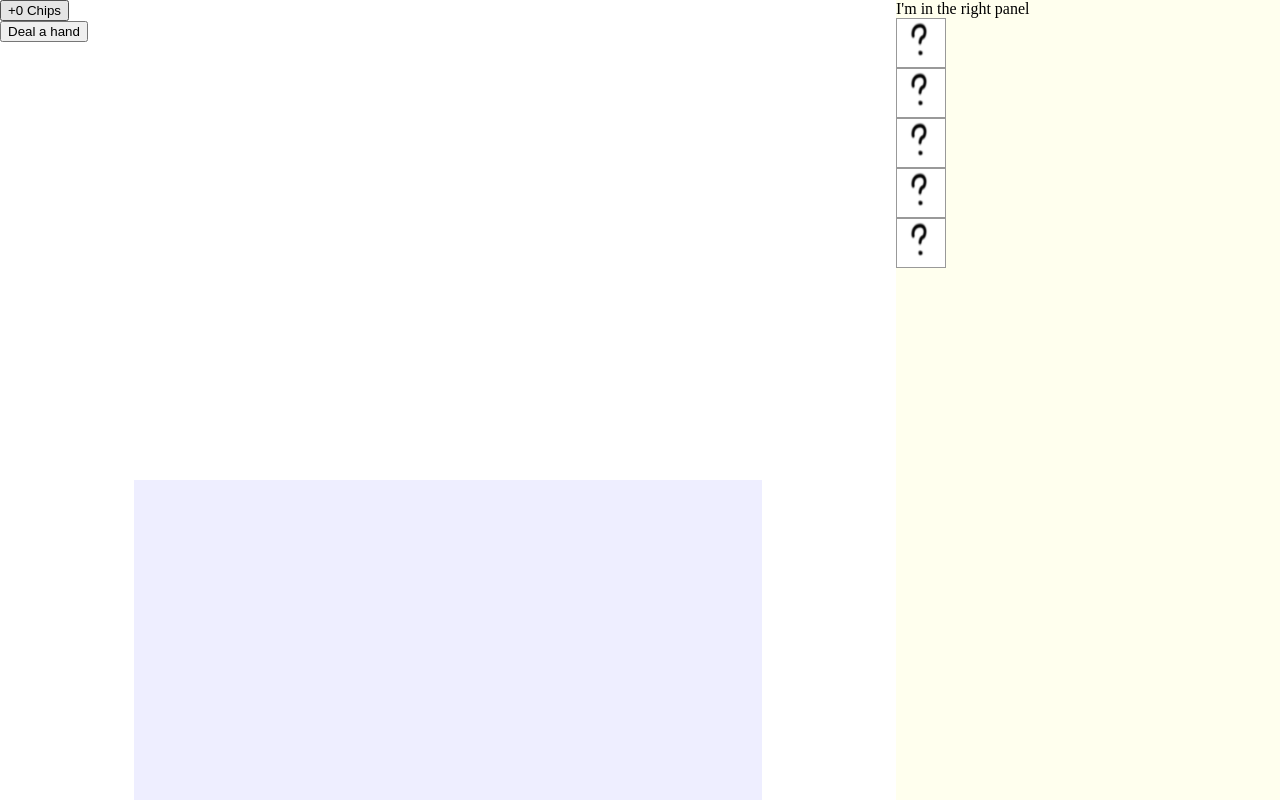
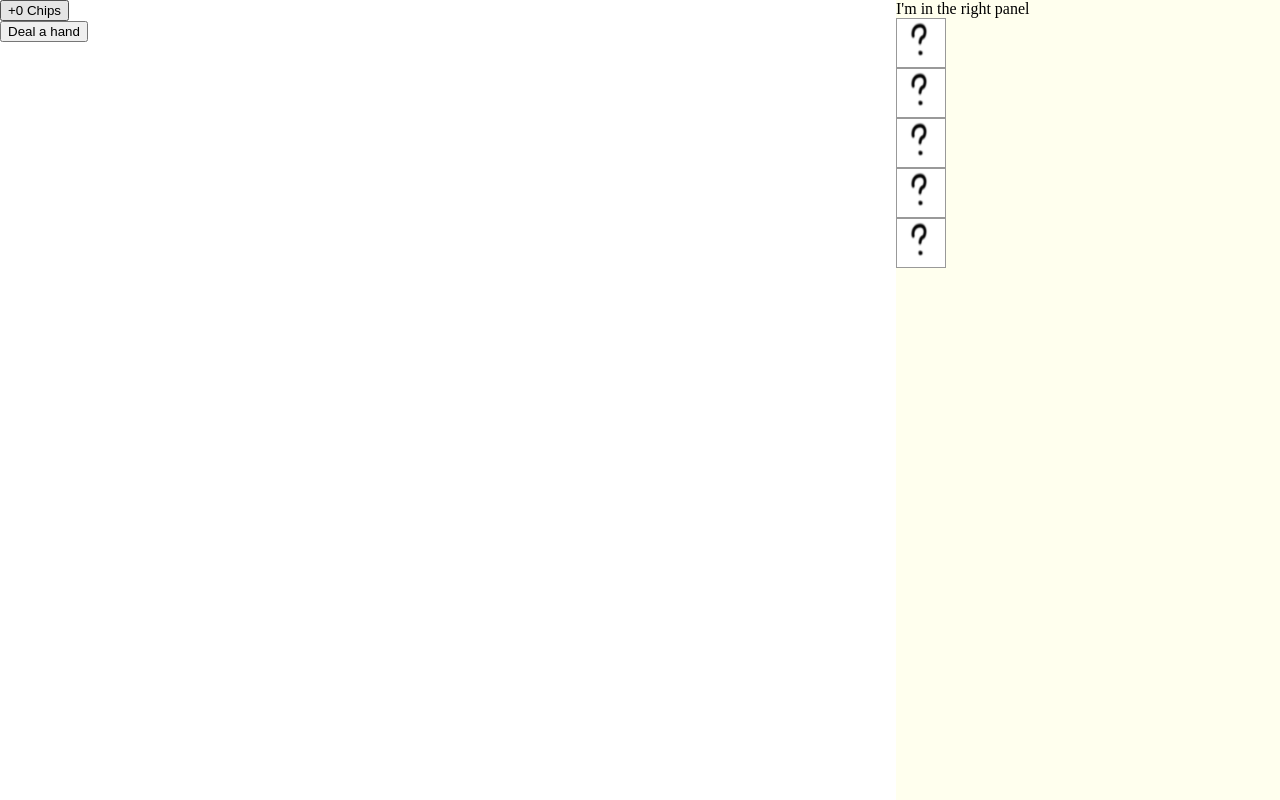
Before and after one commit to r0ckwav3/idle-rummy, a React (Create React App) app: page / in a window 1280 px wide. Built offline with nearby package versions, Linux system fonts and the light colour scheme.

Commit message:
cards don't extend past bottom of screen

```diff
--- a/src/MainPanel/styles.css
+++ b/src/MainPanel/styles.css
@@ -2,19 +2,15 @@
     position: absolute;
     right: 15%;
     left: 15%;
-    top: 60%;
+    height: 250px;
     bottom: 0%;
     display: flex;
     flex-direction: row;
     /* padding-left: 20px;
     justify-content: space-between; */
-
-    /* temporary */
-    background: #EEF;
 }
 
 .cardcontainer{
-
 }
 
 .card{
@@ -24,18 +20,22 @@
     border: 2px solid #000;
     padding: 10px;
     /* TODO: scale down cards on smaller screens */
-    height: 300px;
+    bottom: 0%;
     width: 200px;
 
     margin-top: 0;
-    transition: margin-top 0.2s;
+    height: 226px;
+    transition-property: margin-top, height;
+    transition-duration: 0.2s;
     transition-timing-function: ease-in-out;
 }
 
 .card:hover{
     margin-top: -20px;
+    height: 246px;
 }
 
 .card.selected{
     margin-top: -50px;
+    height: 276px;
 }
```
